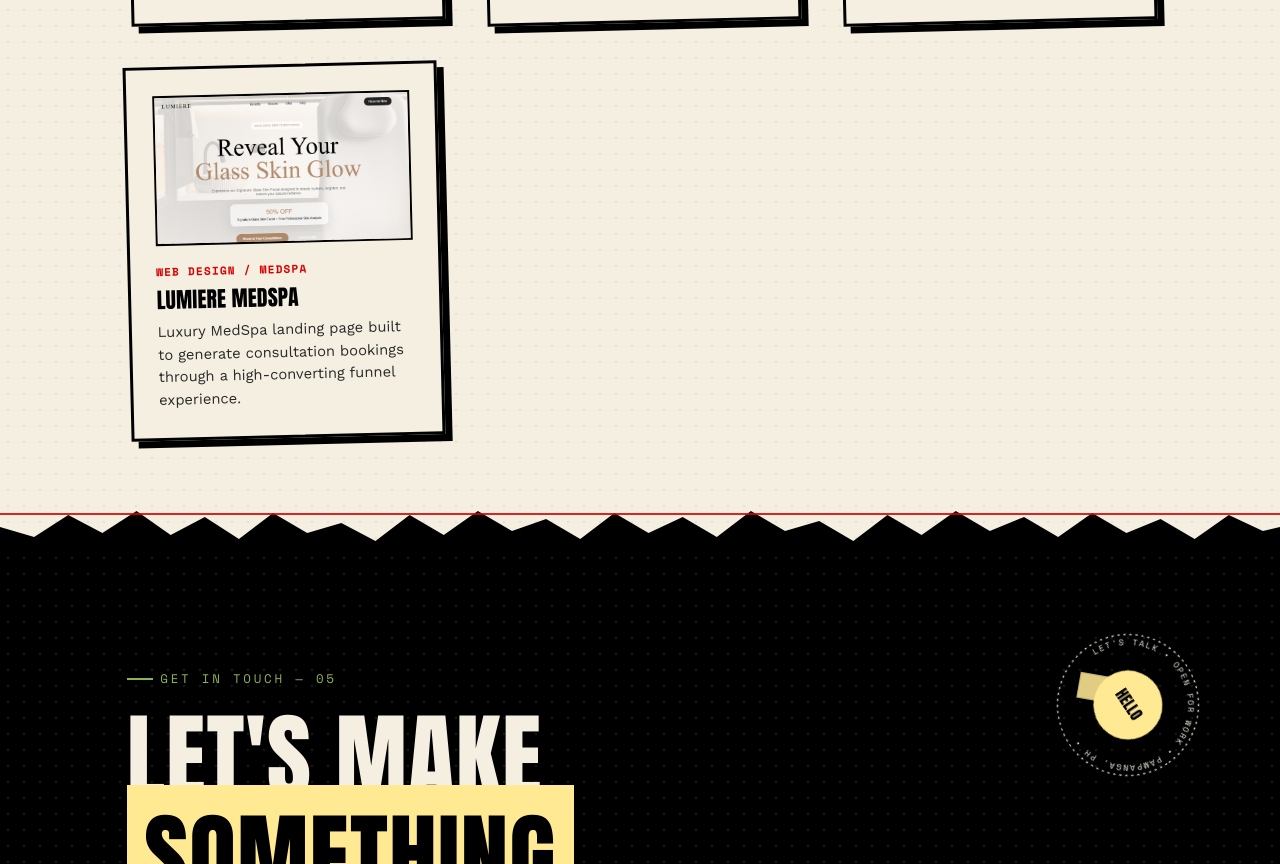
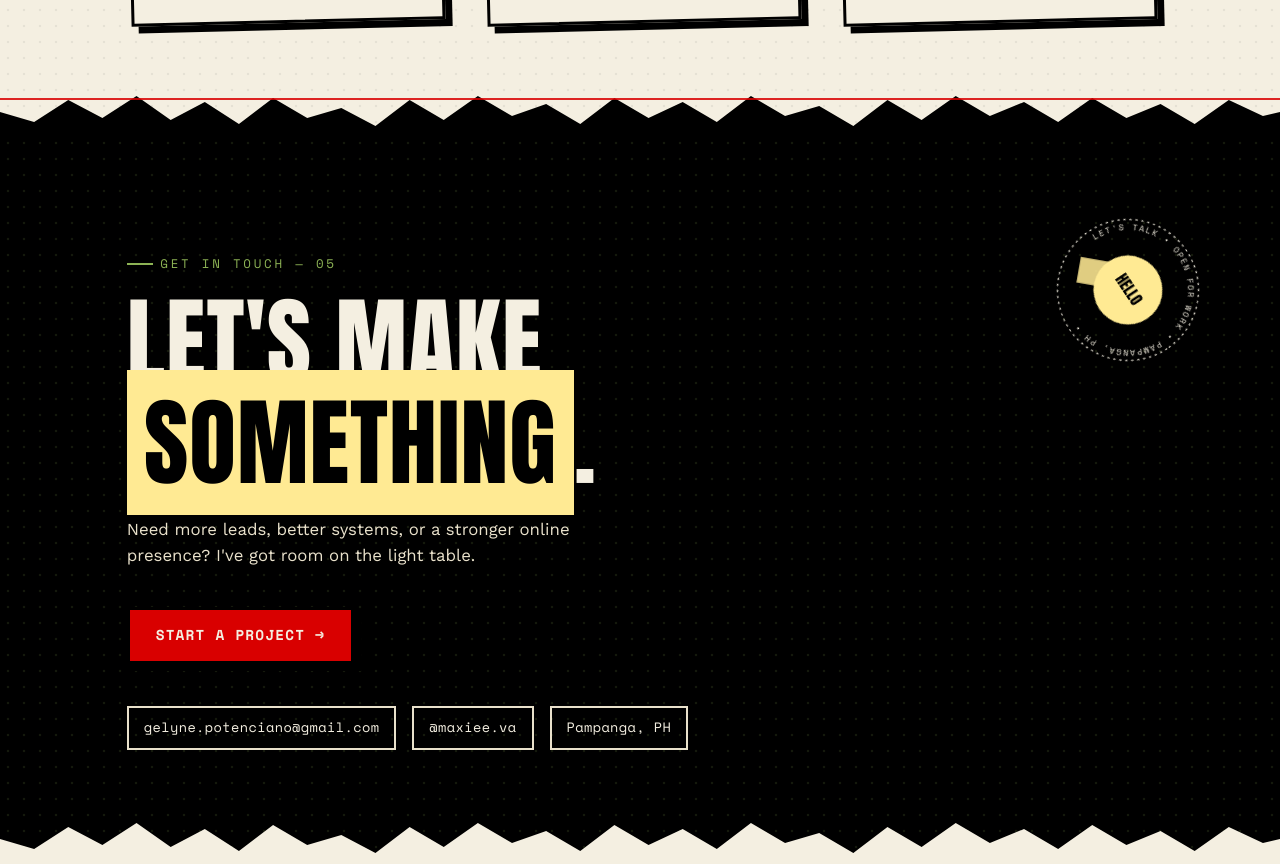
Before and after one commit to maxVA5/portfolio-site, a plain HTML site: page index.html in a window 1280 px wide. Shown: the part 3001-3865 px from the top of the page. Drawn offline with nearby package versions, Linux system fonts and the light colour scheme.

Commit message:
Remove Lumiere MedSpa project card from index.html
Removed the project card for 'Lumiere MedSpa' from the index.

```diff
--- a/index.html
+++ b/index.html
@@ -222,17 +222,7 @@
           </article>
         </a>
 
-        <a href="projects/ROOTS-OF-THE-COSMOS/website/index.html" class="project-link">
-          <article class="project-card">
-            <div class="project-thumb"><img src="images/lumiere-thumb.png" alt="Roots of the cosmos"></div>
-            <span class="project-cat">Web Design / MedSpa</span>
-            <h3>Lumiere MedSpa</h3>
-            <p>
-              Luxury MedSpa landing page built to generate consultation bookings
-              through a high-converting funnel experience.
-            </p>
-          </article>
-        </a>
+
 
     </div>
   </div>
```
